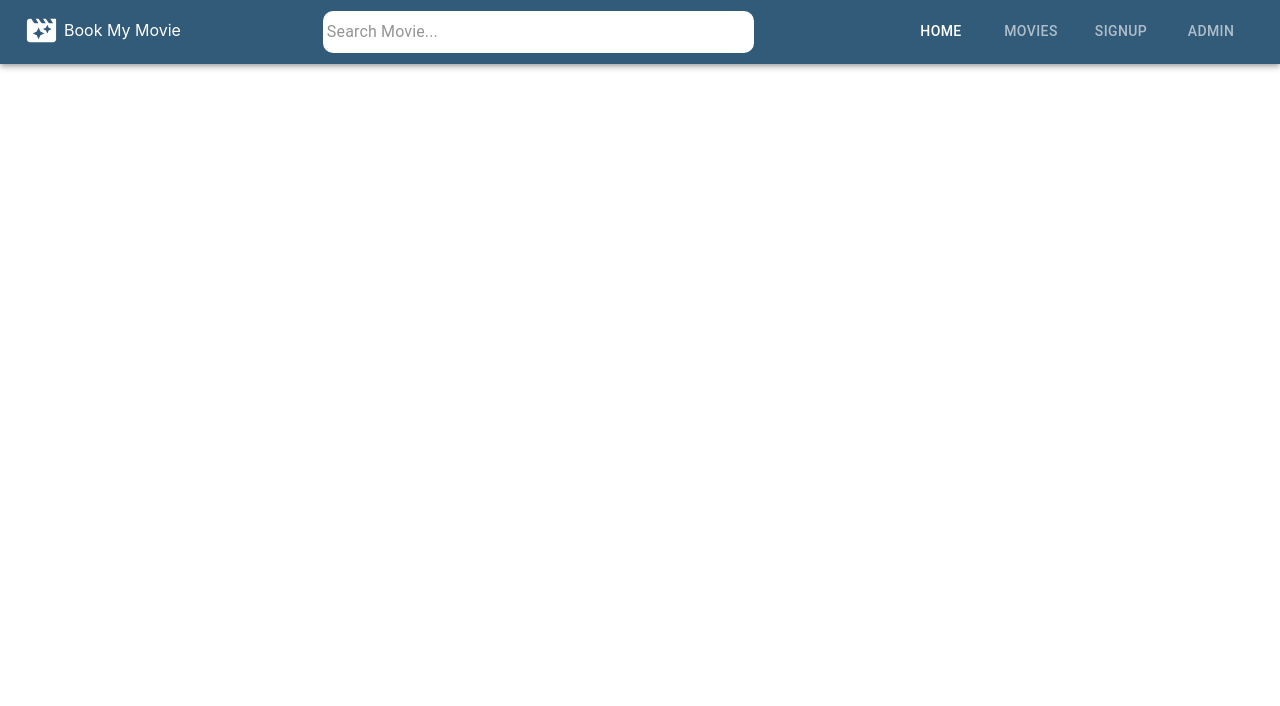
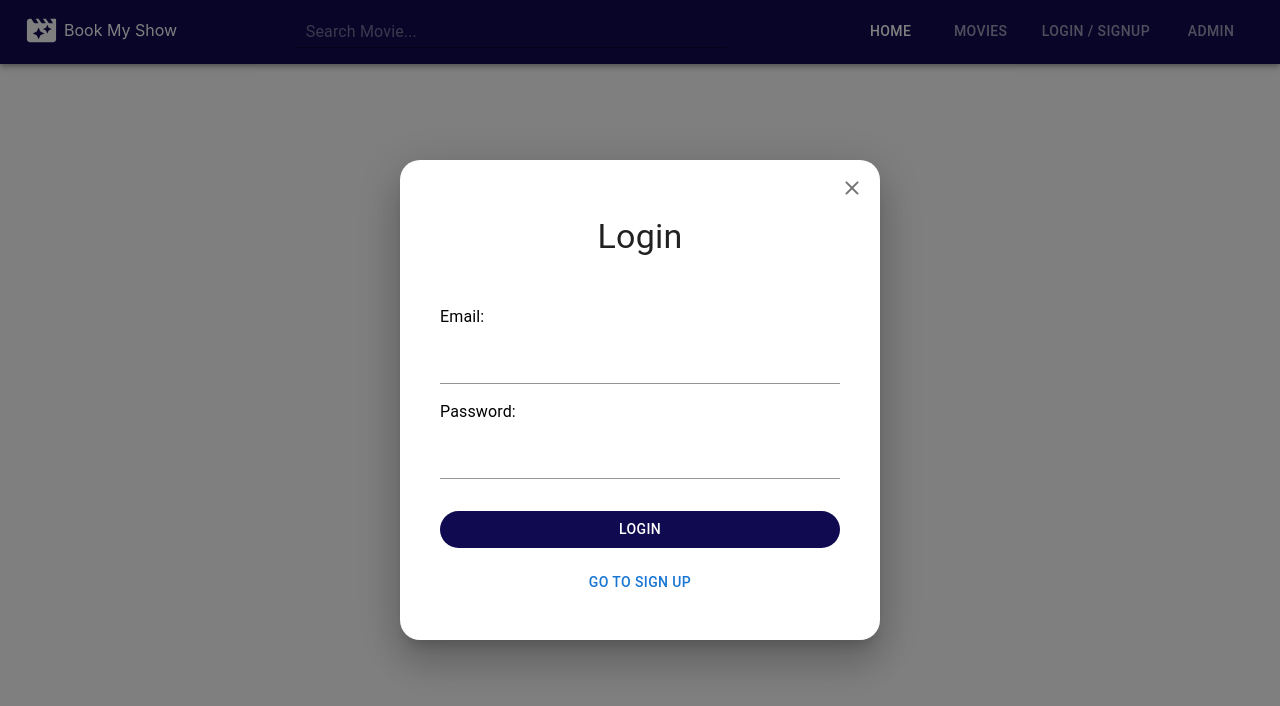
Before and after one commit to anjalirathor622/MERN-project-ticket-booking-, a React (Create React App) app in the folder movies/: page /auth in a window 1280 px wide. Shown: the top 706 px of the page. Built offline with nearby package versions, Linux system fonts and the light colour scheme; no server answers.

Commit message:
movie page done

```diff
--- a/movies/src/App.js
+++ b/movies/src/App.js
@@ -14,7 +14,7 @@ function App() {
           <Route path="/" element={ <HomePage/>} />
           <Route path="/movies" element={ <Movies/>} />
           <Route path="/admin" element={ <Admin/>} />
-          <Route path="/signup" element={ <Auth/>} />
+          <Route path="/auth" element={ <Auth/>} />
         </Routes>
       </section>
     </div>
--- a/movies/src/api-helpers/api-helper.js
+++ b/movies/src/api-helpers/api-helper.js
@@ -15,8 +15,8 @@ const getAllMovies = async () => {
 
 	//getting data
 	const data = await res.data
-	return data;
+	return data
 }
 
 //export
-export {getAllMovies};
+export { getAllMovies }
--- a/movies/src/components/Auth/Auth.js
+++ b/movies/src/components/Auth/Auth.js
@@ -1,9 +1,10 @@
 import React from 'react'
+import AuthForm from './AuthForm'
 
 const Auth = () => {
   return (
     <div>
-      Auth
+        <AuthForm />
     </div>
   )
 }
--- /dev/null
+++ b/movies/src/components/Auth/AuthForm.js
@@ -0,0 +1,117 @@
+//import area
+import {
+	Box,
+	Button,
+	Dialog,
+	FormLabel,
+	IconButton,
+	TextField,
+	Typography
+} from "@mui/material"
+import React, { useState } from "react"
+import CloseRoundedIcon from "@mui/icons-material/CloseRounded"
+
+//variables
+const labelStyle = {
+	my: 1,
+	color: "#000"
+}
+const buttonStyle = {
+	variant: "contained",
+	mt: 2,
+	bgcolor: "#100a50",
+	borderRadius: 5,
+	color: "#fff",
+	":hover": {
+		boxShadow: "3px 4px 6px #060606",
+		backgroundColor: "#100a50",
+		color: "#fff"
+	}
+}
+
+//authentication Form
+const AuthForm = () => {
+	//hooks
+    const [input, setInput] = useState({name:"",email:"",password:""})
+	const [isSignup, setIsSignup] = useState(false)
+
+    //function definition
+let handleChange = (e)=>{
+    setInput()
+}
+
+	return (
+		<Dialog PaperProps={{ style: { borderRadius: 20 } }} open={"ture"}>
+			<Box ml={"auto"} padding={1}>
+				<IconButton>
+					<CloseRoundedIcon />
+				</IconButton>
+			</Box>
+			<Typography variant="h4" m={"auto"} textAlign={"center"}>
+				{isSignup ? "Sign Up" : "Login"}
+			</Typography>
+			<form>
+				<Box
+					display={"flex"}
+					justifyContent={"center"}
+					flexDirection="column"
+					width={400}
+					m="auto"
+					p={5}
+					alignContent="center"
+				>
+					{isSignup && (
+						<>
+							<FormLabel sx={labelStyle}>Name:</FormLabel>
+							<TextField
+                            value={input.name}
+                            onChange={handleChange}
+								margin="normal"
+								variant="standard"
+								type={"text"}
+								name="name"
+							/>
+						</>
+					)}
+
+					<FormLabel sx={labelStyle}>Email:</FormLabel>
+					<TextField
+
+                    value={input.email}
+                    onChange={handleChange}
+						margin="normal"
+						variant="standard"
+						type={"email"}
+						name="email"
+					/>
+
+					<FormLabel sx={labelStyle}>Password:</FormLabel>
+					<TextField
+                    value={input.password}
+                    onChange={handleChange}
+						sx={{ mb: 2 }}
+						margin="normal"
+						variant="standard"
+						type={"password"}
+						name="password"
+					/>
+					<Button sx={buttonStyle} type="submit" fullWidth>
+						{isSignup ? "Sign Up" : "Login"}
+					</Button>
+					<Button
+						onClick={() => {
+							setIsSignup(!isSignup)
+						}}
+						sx={{ mt: 2, borderRadius: 5 }}
+						type="button"
+						fullWidth
+					>
+						Go To {isSignup ? "Login" : "Sign Up"}
+					</Button>
+				</Box>
+			</form>
+		</Dialog>
+	)
+}
+
+export default AuthForm
--- a/movies/src/components/Header.js
+++ b/movies/src/components/Header.js
@@ -27,36 +27,27 @@ const Header = () => {
 
 	//ui using matrialui
 	return (
-		<AppBar sx={{ bgcolor: "#325a79" }} position="sticky">
+		<AppBar sx={{ bgcolor: "#100a50" }} position="sticky">
 			<Toolbar>
-				<Box>
+				<Box >
 					<MovieIcon fontSize={"large"} />
 				</Box>
 				<Box mb={"5px"} ml={"5px"}>
-					Book My Movie
+					Book My Show
 				</Box>
 				<Box
 					width={"35%"}
 					m={"auto"}
 					py={"5px"}
-					bgcolor={"#fff"}
 					border={"0"}
 					borderRadius={"10px"}
 				>
 					<Autocomplete
-						sx={{
-							"div.MuiInputBase-root::before": {
-								borderBottom: "none",
-								"div.MuiInputBase-root::after": {
-									borderBottom: "none",
-								},
-							},
-						}}
 						freeSolo
 						options={movies.map((option) => option.title)}
 						renderInput={(params) => (
 							<TextField
-								sx={{ input: { color: "#000", ml: "4px" } }}
+								sx={{ input: { color: "#fff", ml: "10px" } }}
 								variant="standard"
 								{...params}
 								placeholder="Search Movie..."
@@ -75,7 +66,7 @@ const Header = () => {
 					>
 						<Tab LinkComponent={Link} to='/' label="Home" />
 						<Tab LinkComponent={Link} to='/movies' label="Movies" />
-						<Tab LinkComponent={Link} to='/signup' label="SignUP" />
+						<Tab LinkComponent={Link} to='/auth' label="Login / SignUp" />
 						<Tab LinkComponent={Link} to='/admin' label="Admin" />
 					</Tabs>
 				</Box>
--- a/movies/src/components/HomePage.js
+++ b/movies/src/components/HomePage.js
@@ -8,26 +8,37 @@ import { getAllMovies } from "../api-helpers/api-helper"
 //Home page  component
 const HomePage = () => {
 	//hooks
-	const [movies, setMovies] = useState([]);
+	const [movies, setMovies] = useState([])
 
 	useEffect(() => {
 		getAllMovies()
 			.then((data) => setMovies(data.allMovies))
 			.catch((err) => console.log(err))
 	}, [])
+	console.log("movies...", movies)
 	return (
-		<Box width="100%" height="40%" m="auto" mt={2}>
-			<Box width="97%" height="60vh" m="auto">
+		<Box
+			width="100%"
+			height="40%"
+			m="auto"
+			sx={{
+				backgroundImage:
+					"url('https://media.istockphoto.com/id/1401019613/photo/movie-tickets-online-booking-app.webp?b=1&s=170667a&w=0&k=20&c=CoE9sFDDR8vt56WJ3YJmI44z4ygNif2K68jWl79ZSmE=')",
+				backgroundRepeat: "no-repeat",
+				backgroundSize: "cover"
+			}}
+		>
+			<Box width="96%" height="60vh" m="auto" pt={4} mx={4}>
 				<img
-					src="https://static1.cbrimages.com/wordpress/wp-content/uploads/2024/08/the-union-netflix.jpg"
-					alt="the union"
+					src="https://prh.imgix.net/articles/finalheader_booktomovie.png"
+					alt="book movie"
 					width="100%"
 					height="100%"
 				/>
 			</Box>
 			<Box m="auto" p={2}>
-				<Typography variant="h4" textAlign={"center"}>
-					Latest Releases
+				<Typography variant="h4" textAlign={"center"} color={"#fff"}>
+					Latest Release
 				</Typography>
 			</Box>
 			<Box
@@ -38,19 +49,29 @@ const HomePage = () => {
 				alignItems="center"
 				margin="auto"
 			>
-				{movies.map((item) => (
-					<MovieIteam key={item} />
-				))}
+				{movies &&
+					movies
+						.slice(0, 5)
+						.map((movie, idx) => (
+							<MovieIteam
+								key={idx}
+								id={movie._id}
+								title={movie.title}
+								releaseDate={movie.releaseDate}
+								posterURL={movie.posterURL}
+							/>
+						))}
 			</Box>
-			<Box display="flex" padding={5} margin={"auto"}>
+			<Box display="flex" padding={5} margin={"auto"} >
 				<Button
 					LinkComponent={Link}
 					to="/movies"
-					variant="outlined"
+					variant="contained"
 					sx={{
+						backgroundColor:"#100a50",
 						margin: "auto",
-						color: "#325a79",
-						":hover": { boxShadow: "5px 5px 10px #3346f0" },
+						color: "#fff",
+						":hover":{boxShadow: "4px 4px 7px #090909", backgroundColor:"#100a50", color:"#fff"}
 					}}
 				>
 					Show All Movies
--- a/movies/src/components/Movies/MovieIteam.js
+++ b/movies/src/components/Movies/MovieIteam.js
@@ -3,7 +3,7 @@ import {
 	Card,
 	CardActions,
 	CardContent,
-	Typography,
+	Typography
 } from "@mui/material"
 import React from "react"
 
@@ -11,14 +11,14 @@ const MovieIteam = ({ title, releaseDate, posterURL, id }) => {
 	return (
 		<Card
 			sx={{
-                margin:2,
+				margin: 2,
 				width: 250,
-				height: 330,
+				height: 360,
 				borderRadius: 2,
-				":hover": { boxShadow: "10px 10px 20px #454343" },
+				":hover": { boxShadow: "10px 10px 20px #c6b3b3" }
 			}}
 		>
-			<img width="100%" height={"51%"} src="https://upload.wikimedia.org/wikipedia/en/6/6b/Union_2024_film_poster.jpg" alt="" />
+			<img width="100%" height={"51%"} src={posterURL} alt={title} />
 			<CardContent>
 				<Typography gutterBottom variant="h5" component="div">
 					{title}
@@ -28,8 +28,17 @@ const MovieIteam = ({ title, releaseDate, posterURL, id }) => {
 				</Typography>
 			</CardContent>
 			<CardActions>
-				<Button variant="outlined" sx={{margin:"auto", mb:"5px", ":hover":{ boxShadow: "3px 3px 6px #0e66be" }}} size="small">
-					Share
+				<Button
+					variant="contained"
+					sx={{
+						backgroundColor:"#100a50",
+						margin: "auto",
+						mb: "2px",
+						":hover":{boxShadow: "3px 3px 6px #100f10", border:"1px solid #100a50", backgroundColor:"#fff", color:"#000"}
+					}}
+					size="small"
+				>
+					Book Movie
 				</Button>
 			</CardActions>
 		</Card>
--- a/movies/src/components/Movies/Movies.js
+++ b/movies/src/components/Movies/Movies.js
@@ -1,11 +1,60 @@
-import React from 'react'
+import { Box, Typography } from "@mui/material"
+import React, { useEffect, useState } from "react"
+import { getAllMovies } from "../../api-helpers/api-helper"
+import MovieIteam from "./MovieIteam"
 
 const Movies = () => {
-  return (
-    <div>
-      Movies
-    </div>
-  )
+	//hooks
+	const [movies, setMovies] = useState([])
+
+	useEffect(() => {
+		getAllMovies()
+			.then((data) => setMovies(data.allMovies))
+			.catch((err) => console.log(err))
+	})
+	return (
+		<Box
+			margin={"auto"}
+			pt={2}
+			bgcolor={"#f16a6a"}
+			sx={{
+				backgroundImage:
+					"url('https://media.istockphoto.com/id/1401019613/photo/movie-tickets-online-booking-app.webp?b=1&s=170667a&w=0&k=20&c=CoE9sFDDR8vt56WJ3YJmI44z4ygNif2K68jWl79ZSmE=')",
+				backgroundRepeat: "no-repeat",
+				backgroundSize: "cover"
+			}}
+		>
+			<Typography
+				variant="h4"
+				margin={"auto"}
+				padding={2}
+				width={"15%"}
+				borderRadius={4}
+				color={"#fff"}
+				textAlign={"center"}
+			>
+				All Movies
+			</Typography>
+			<Box
+				width={"100%"}
+				display={"flex"}
+				margin={"auto"}
+				justifyContent="flex-start"
+				flexWrap={"wrap"}
+			>
+				{movies &&
+					movies.map((movie, idx) => (
+						<MovieIteam
+							key={idx}
+							title={movie.title}
+							posterURL={movie.posterURL}
+							releaseDate={movie.releaseDate}
+							id={movie._id}
+						/>
+					))}
+			</Box>
+		</Box>
+	)
 }
 
 export default Movies
```
Also changed, not shown: 2 other files (tests, documents, lock files or other folders).
